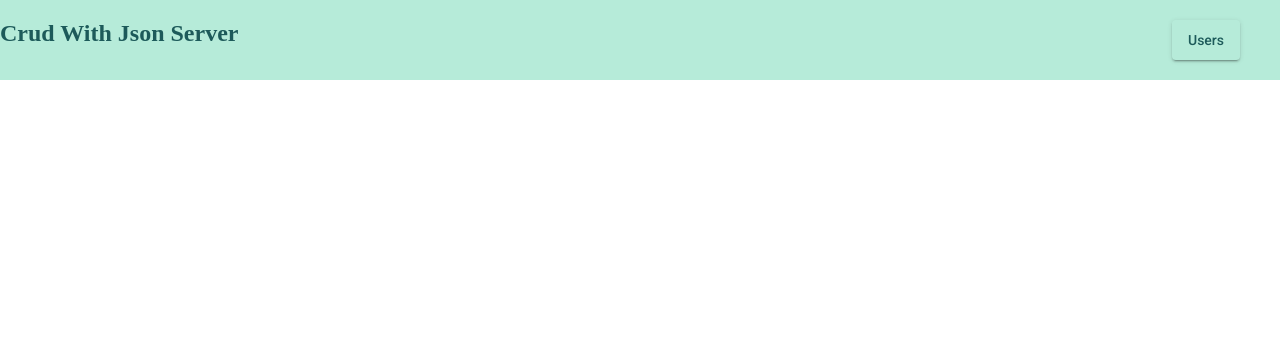
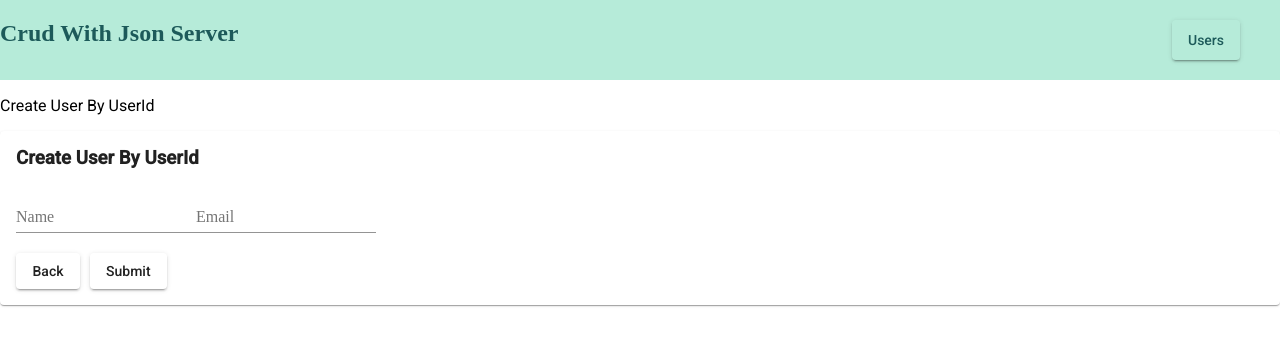
Before and after one commit to Sah18Kh4n/CRUD, an Angular app: page /createUser/1 in a window 1280 px wide. Before the commit this address led to /. Shown: the top 346 px of the page. Built offline with nearby package versions, Linux system fonts and the light colour scheme.

Commit message:
createbyId

```diff
--- a/src/app/app.module.ts
+++ b/src/app/app.module.ts
@@ -16,7 +16,8 @@ import { MatButtonModule } from '@angular/material/button';
 import { MatTableModule } from '@angular/material/table';
 import { MatInputModule } from '@angular/material/input';
 import { UpdateComponent } from './components/update/update.component';
-import { TimerComponent } from './components/timer/timer.component'
+import { TimerComponent } from './components/timer/timer.component';
+import { CreatebyidComponent } from './components/createbyid/createbyid.component'
 @NgModule({
   declarations: [
     AppComponent,
@@ -26,6 +27,7 @@ import { TimerComponent } from './components/timer/timer.component'
     UsersListComponent,
     UpdateComponent,
     TimerComponent,
+    CreatebyidComponent,
   ],
   imports: [
     BrowserModule,
--- /dev/null
+++ b/src/app/components/createbyid/createbyid.component.html
@@ -0,0 +1,32 @@
+<p>{{title}}</p>
+
+<form  [formGroup]="form" (ngSubmit) = "submitUser(form.value)">
+          <mat-card class="form-group">
+                    <h3 class="title">{{title}}</h3>
+                    <mat-form-field>
+                    <mat-label style="font-family: cursive;">Name</mat-label>
+                    <input style="font-family: cursive;" matInput
+                    type="text"
+                    formControlName="name"
+                    id="name"
+                    placeholder="Enter Name"
+                    >
+                    </mat-form-field>
+
+                    <mat-form-field>
+                    <mat-label style="font-family: cursive;" >Email</mat-label>
+                    <input style="font-family: cursive;" matInput
+                    type="text"
+                    formControlName="email"
+                    id="email"
+                    placeholder="Enter Email"
+                    >
+                    </mat-form-field>
+                    <div class="btn-controls">
+                              <button mat-raised-button style="margin-right: 10px; background-color: transparent"  href="#" routerLink="/users">Back</button>
+                              <button mat-raised-button style="margin-right: 10px; background-color: transparent"  type="submit">Submit</button>
+                              </div>
+          </mat-card>
+
+
+          </form>
--- /dev/null
+++ b/src/app/components/createbyid/createbyid.component.ts
@@ -0,0 +1,38 @@
+import { Component, OnInit } from '@angular/core';
+import { FormControl, FormGroup } from '@angular/forms';
+import { Router } from '@angular/router';
+import { Users } from 'src/app/Interface/users';
+import { UserService } from 'src/app/services/user.service';
+
+@Component({
+  selector: 'app-createbyid',
+  templateUrl: './createbyid.component.html',
+  styleUrls: ['./createbyid.component.scss']
+})
+export class CreatebyidComponent implements OnInit {
+
+  title = "Create User By UserId"
+  form!: FormGroup;
+  constructor(public userService:UserService,
+    public router:Router) { }
+
+  ngOnInit(): void {
+    this.form = new FormGroup({
+      name : new FormControl(''),
+      email: new FormControl('')
+    })
+  }
+
+  get f(){
+    return this.form.controls
+  }
+
+  submitUser(user:Users){
+    if(user.id === null){
+      this.userService.createUserById(user.id,user).subscribe(res =>{
+        alert("User Create by Id Successfully");
+        this.router.navigateByUrl('/users')
+      })
+    }
+  }
+}
--- a/src/app/components/timer/timer.component.ts
+++ b/src/app/components/timer/timer.component.ts
@@ -9,7 +9,7 @@ import { interval, Subscription, timer } from 'rxjs';
 })
 export class TimerComponent implements OnInit{
 
-  data: number = 0;
+  data: number = 1;
   subscription!: Subscription
   constructor(public route: Router) { }
 
@@ -19,31 +19,31 @@ export class TimerComponent implements OnInit{
       console.log(d);
       this.data = d ;
 
-      if (d == 2) {
-        this.route.navigateByUrl("/users")
+      // if (d == 2) {
+      //   this.route.navigateByUrl("/users")
+      // }
+      // if(d == 3){
+      //   this.route.navigateByUrl("/timer")
+      // }
+      // if(d == 4){
+      //   this.route.navigateByUrl("/create")
+      // }
+      // else if(d >= 5)
+      // this.subscription.unsubscribe()
+
+      if(d >= 5){
+        this.subscription.unsubscribe()
+
+        // if (d == 2) {
+        //   this.route.navigateByUrl("/users")
+        // }
+        // if(d == 3){
+        //   this.route.navigateByUrl("/timer")
+        // }
+        // if(d == 4){
+        //   this.route.navigateByUrl("/create")
+        // }
       }
-      if(d == 3){
-        this.route.navigateByUrl("/timer")
-      }
-      if(d == 4){
-        this.route.navigateByUrl("/create")
-      }
-      else if(d >= 5)
-      this.subscription.unsubscribe()
-
-      // if(d >= 5){
-      //   this.subscription.unsubscribe()
-
-      //   if (d == 2) {
-      //     this.route.navigateByUrl("/users")
-      //   }
-      //   if(d == 3){
-      //     this.route.navigateByUrl("/timer")
-      //   }
-      //   if(d == 4){
-      //     this.route.navigateByUrl("/create")
-      //   }
-      // }
     });
     //  const ons$ = timer(2000,1000)
     //  ons$.subscribe((c) => {
--- a/src/app/components/users-list/users-list.component.html
+++ b/src/app/components/users-list/users-list.component.html
@@ -28,6 +28,9 @@
                                         [routerLink]="['/user', user.id]">Edit</button>
                               <button mat-stroked-button class="btn btn-selection" type="button"
                                         (click)="delete(user.id)">Delete</button>
+                                        <button mat-stroked-button class="btn btn-selection"
+                                        [routerLink]="['/createUser', user.id]">create user by id</button>
                     </tr>
+
           </table>
 </mat-card>
--- a/src/app/services/user.service.ts
+++ b/src/app/services/user.service.ts
@@ -30,6 +30,10 @@ export class UserService {
     return this.httpClient.post<Users>(this.url + '/users', users)
   }
 
+  createUserById(id:number, user:Users):Observable<Users>{
+    return this.httpClient.post<Users>(this.url + '/users', + id, this.contentType)
+  }
+
   deleteUser(id:number):Observable<Users>{
     return this.httpClient.delete<Users>(this.url + '/users/' + id)
   }
--- a/src/app/users/users-routing.module.ts
+++ b/src/app/users/users-routing.module.ts
@@ -1,6 +1,7 @@
 import { NgModule } from '@angular/core';
 import { RouterModule, Routes } from '@angular/router';
 import { CreateComponent } from '../components/create/create.component';
+import { CreatebyidComponent } from '../components/createbyid/createbyid.component';
 import { TimerComponent } from '../components/timer/timer.component';
 import { UpdateComponent } from '../components/update/update.component';
 import { UsersListComponent } from '../components/users-list/users-list.component';
@@ -11,7 +12,8 @@ const routes: Routes = [
   { path: 'create', component: CreateComponent },
   { path: 'users/:usersId', component: ViewComponent },
   { path: 'user/:usersId', component: UpdateComponent },
-  { path: 'timer', component:TimerComponent}
+  { path: 'timer', component:TimerComponent},
+  { path: 'createUser/:usersId', component:CreatebyidComponent}
 ];
 
 @NgModule({
```
Also changed, not shown: src/app/components/createbyid/createbyid.component.scss (added), 1 other file (tests, documents, lock files or other folders).
